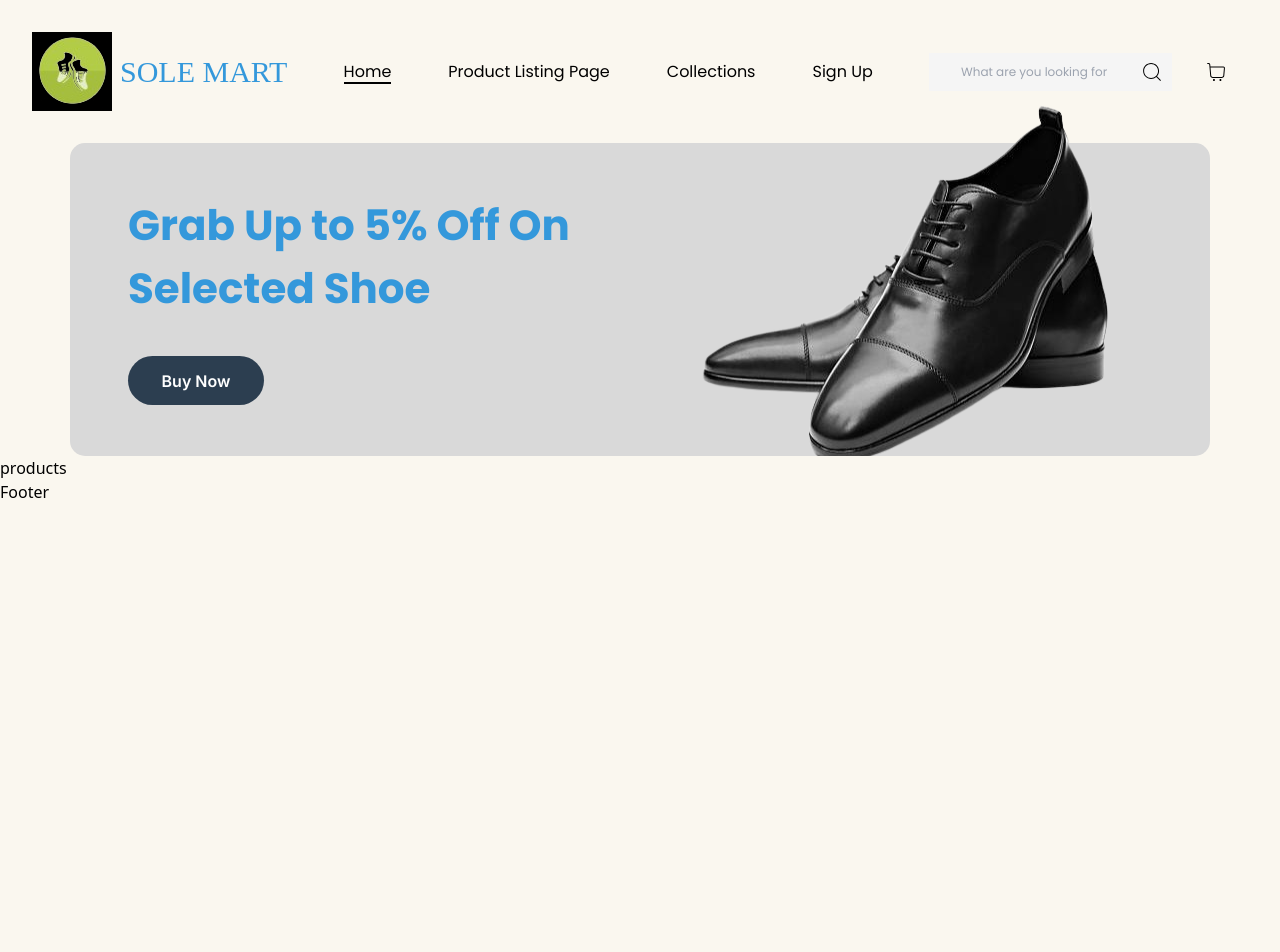
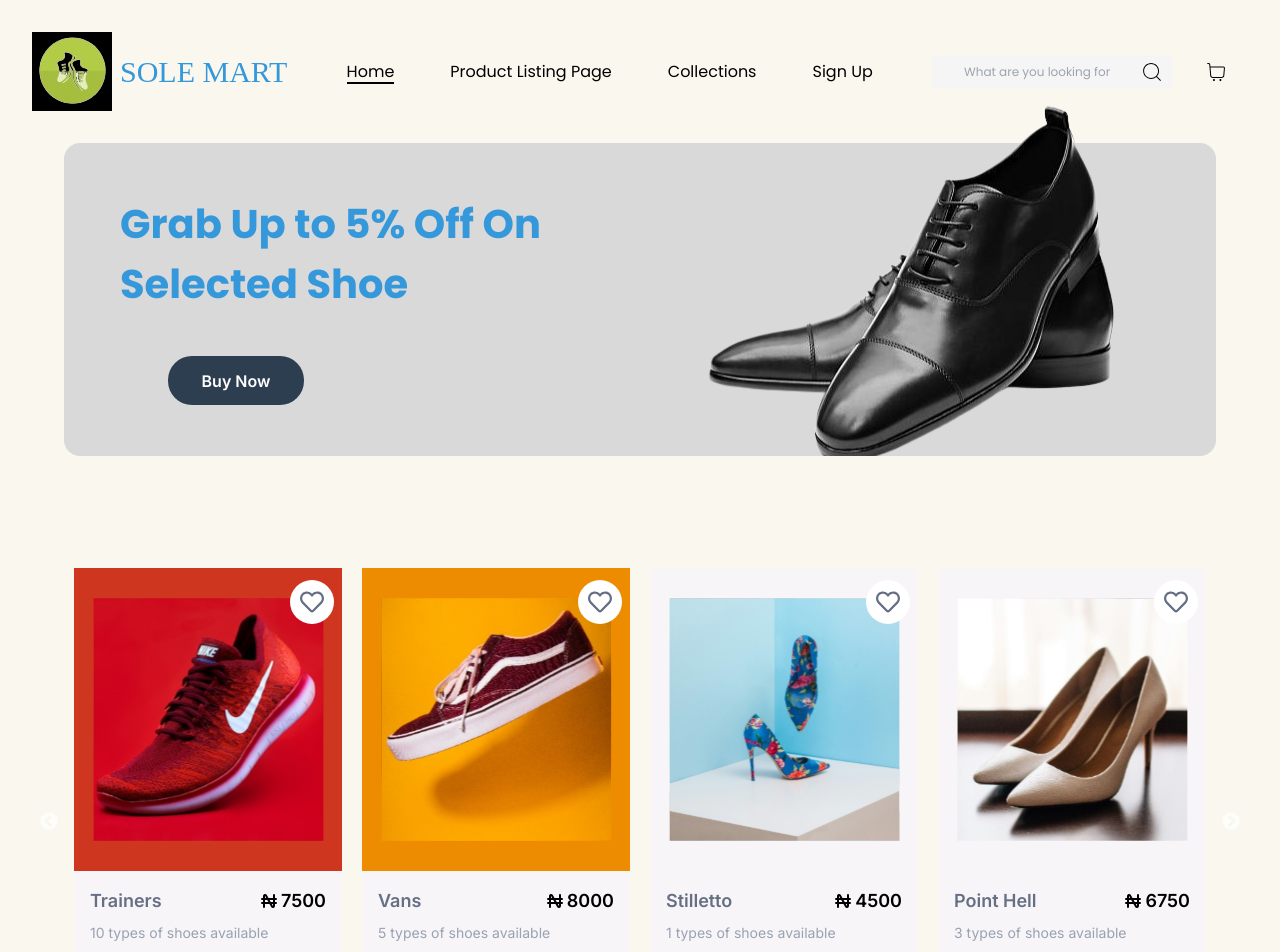
Before and after one commit to chiefEbube/sole-mart, a Next.js app: page / in a window 1280 px wide. Shown: the top 952 px of the page. Before the commit the page ends 800 px from the top, so only its background shows below. Built offline with nearby package versions, Linux system fonts and the light colour scheme; a web font is replaced by a local one.

Commit message:
Addes product list carousel

```diff
--- a/app/globals.css
+++ b/app/globals.css
@@ -35,3 +35,7 @@
   position: absolute;
   bottom: 0;
 }
+
+.slick-slide > div{
+  margin: 0 10px;
+}
--- a/app/page.js
+++ b/app/page.js
@@ -4,10 +4,10 @@ import Image from "next/image";
 export default function Home() {
   return (
     <div>
-      <header className="bg-greyBg flex items-center justify-between mx-[70px] pl-[58px] rounded-[15px]">
+      <header className="bg-greyBg flex items-center justify-between mx-16 pl-14 rounded-2xl">
         <div className="">
-          <h3 className="text-primaryBg poppins text-[42px] w-[457px] h-[162px] font-bold">Grab Up to 5% Off On Selected Shoe</h3>
-          <button className="w-[136px] h-[49px] bg-btn text-plainWhite text-[16px] rounded-[29.5px] inter font-semibold">Buy Now</button>
+          <h3 className="text-primaryBg poppins text-[2.5rem] w-[457px] h-[162px] font-bold">Grab Up to 5% Off On Selected Shoe</h3>
+          <button className="ml-12 w-[136px] h-[49px] bg-btn text-plainWhite text-base rounded-3xl inter font-semibold transition ease-in-out delay-150 hover:-translate-y-1 hover:scale-110 hover:opacity-90 duration-300">Buy Now</button>
         </div>
         <div className="-mt-12 -mr-12">
           <Image src="/assets/images/black-shoe.png" width={612} height={361}/>
--- /dev/null
+++ b/components/GoldStars.js
@@ -0,0 +1,22 @@
+import { FaStar, FaStarHalf } from "react-icons/fa";
+
+const GoldStars = ({ numberOfStars }) => {
+    const stars = [];
+    const fullStars = Math.floor(numberOfStars);
+    const hasHalfStar = numberOfStars % 1 !== 0;
+
+    for (let i = 0; i < fullStars; i++) {
+        stars.push(<FaStar key={`full-${i}`} className="text-goldBg" />);
+    }
+
+    if (hasHalfStar) {
+        stars.push(<FaStarHalf key="half" className="text-goldBg" />);
+    }
+    return (
+        <div className="flex justify-center">
+            {stars}
+        </div>
+    )
+}
+
+export default GoldStars
--- a/components/NavBar.js
+++ b/components/NavBar.js
@@ -9,16 +9,16 @@ const NavBar = () => {
   const pathname = usePathname();
 
   return (
-    <nav className="container flex items-center justify-between my-[32px]">
+    <nav className="container flex items-center justify-between my-8">
       <Link className="flex items-center gap-2" href="/">
         <Image
           src="/assets/images/logo.png"
           width={80}
           height={78.1}
         />
-        <h3 className="poller text-[30px] text-primaryBg uppercase">Sole Mart</h3>
+        <h3 className="poller text-3xl text-primaryBg uppercase">Sole Mart</h3>
       </Link>
-      <div className="flex items-center gap-[57px] poppins text-[16px]">
+      <div className="hidden xl:flex items-center gap-14 poppins text-base">
         <Link className={`relative ${pathname === '/' ? 'active' : ''}`} href="/">Home<span></span></Link>
         <Link className={`relative ${pathname === '/productListing' ? 'active' : ''}`} href="/productListing">Product Listing Page<span></span></Link>
         <Link className={`relative ${pathname === '/collections' ? 'active' : ''}`} href="/collections">Collections<span></span></Link>
@@ -27,7 +27,7 @@ const NavBar = () => {
       <div className="flex items-center gap-8 pr-5">
         <label class="relative block">
           <span class="sr-only">Search</span>
-          <input class="placeholder:text-slate-40 poppins block bg-[#f5f5f5] w-[243px] h-[38px] rounded-xs pl-8 focus:outline-none focus:border-sky-500 focus:ring-sky-500 focus:ring-1 text-[12px]" placeholder="What are you looking for" type="text" name="search" />
+          <input class="placeholder:text-slate-40 poppins block bg-[#f5f5f5] w-60 h-8 rounded-xs pl-8 text-xs" placeholder="What are you looking for" type="text" name="search" />
           <span class="absolute inset-y-0 right-0 flex items-center pr-2">
             <CiSearch className="h-6 w-6" />
           </span>
--- a/components/ProductsList.js
+++ b/components/ProductsList.js
@@ -1,6 +1,65 @@
+"use client"
+
+import 'slick-carousel/slick/slick.css';
+import 'slick-carousel/slick/slick-theme.css';
+import Slider from "react-slick";
+// import { Button } from "flowbite-react";
+import Image from "next/image"
+import { TbCurrencyNaira } from "react-icons/tb";
+import { FaRegHeart, FaStar, FaStarHalf } from "react-icons/fa";
+
+import products from "@/data/data"
+import GoldStars from './GoldStars';
+
+
 const ProductsList = () => {
+  const settings = {
+    dots: true,
+    infinite: true,
+    speed: 500,
+    slidesToShow: 4,
+    slidesToScroll: 1
+  };
+
   return (
-    <div>products</div>
+      <div className='mx-16 mt-20 inter py-6'>
+        <Slider {...settings}>
+          {
+            products.map((product) => (
+              <div className='bg-whiteBg mt-2 mb-6 pb-5'>
+                <div style={{ backgroundColor: product.background }} className='h-[303px]  p-2 relative flex justify-center items-center'>
+                  <div className='bg-plainWhite absolute right-2 top-3 w-11 h-11 flex items-center justify-center rounded-full'>
+                    <FaRegHeart className='text-[#667085] text-2xl' />
+                  </div>
+                  <Image width={231} height={244} src={product.image} />
+                </div>
+
+                <div className='flex flex-col items-center gap-2 p-4'>
+                  <div className='flex items-center w-full justify-between'>
+                    <p className='text-[#667085] text-lg font-semibold'>{product.name}</p>
+                    <p className='text-lg flex items-center font-semibold'>
+                      <TbCurrencyNaira className='text-2xl' />{product.price}
+                    </p>
+                  </div>
+
+                  <p className='w-full text-[#98A2B3] text-sm'>{product.remaining} types of shoes available</p>
+                  <div className='flex items-center w-full justify-start'>
+                    <GoldStars numberOfStars={product.stars} />
+                    <p className='text-sm'>({product.reviews})</p>
+                  </div>
+
+                  <div className='flex items-center w-full justify-between gap-4 mt-3'>
+                    <button className="w-32 h-8 bg-secondaryBg text-plainWhite text-sm rounded-3xl inter font-semibold transition ease-in-out delay-150 hover:-translate-y-1 hover:scale-110 hover:opacity-90 duration-300">Add To Cart</button>
+                    <button className="w-32 h-8 bg-plainWhite text-secondaryBg outline outline-1 outline-secondaryBg text-sm rounded-3xl inter font-semibold transition ease-in-out delay-150 hover:-translate-y-1 hover:scale-110 hover:opacity-90 duration-300">Add Shortlist</button>
+
+                  </div>
+                </div>
+              </div>
+
+            ))
+          }
+        </Slider>
+      </div>
   )
 }
 
--- /dev/null
+++ b/data/data.json
@@ -0,0 +1,73 @@
+[
+    {
+        "id": 1,
+        "name": "Trainers",
+        "price": 7500.00,
+        "stars": 3.5,
+        "reviews": 121,
+        "remaining": 10,
+        "isLike": false,
+        "image": "/assets/images/red-nike.svg",
+        "background": "#CF3620"
+    },
+
+    {
+        "id": 2,
+        "name": "Vans",
+        "price": 8000.00,
+        "stars": 2.5,
+        "reviews": 121,
+        "remaining": 5,
+        "isLike": false,
+        "image": "/assets/images/red-shoe.svg",
+        "background": "#ED8C00"
+    },
+
+    {
+        "id": 3,
+        "name": "Stilletto",
+        "price": 4500.00,
+        "stars": 3.5,
+        "reviews": 121,
+        "remaining": 1,
+        "isLike": false,
+        "image": "/assets/images/stilletos.svg",
+        "background": "#F7F5F7"
+    },
+
+    {
+        "id": 4,
+        "name": "Point Hell",
+        "price": 6750.00,
+        "stars": 4.5,
+        "reviews": 121,
+        "remaining": 3,
+        "isLike": false,
+        "image": "/assets/images/point-hill.svg",
+        "background": "#F7F5F7"
+    },
+
+    {
+        "id": 1,
+        "name": "Trainers",
+        "price": 7500,
+        "stars": 3.5,
+        "reviews": 121,
+        "remaining": 10,
+        "isLike": false,
+        "image": "/assets/images/red-nike.svg",
+        "background": "#CF3620"
+    },
+
+    {
+        "id": 3,
+        "name": "Stilletto",
+        "price": 4500.00,
+        "stars": 3.5,
+        "reviews": 121,
+        "remaining": 1,
+        "isLike": false,
+        "image": "/assets/images/stilletos.svg",
+        "background": "#F7F5F7"
+    }
+]
--- a/package.json
+++ b/package.json
@@ -9,11 +9,14 @@
     "lint": "next lint"
   },
   "dependencies": {
+    "flowbite-react": "^0.10.1",
     "framer-motion": "^11.2.13",
     "next": "14.2.4",
     "react": "^18",
     "react-dom": "^18",
     "react-icons": "^5.2.1",
+    "react-slick": "^0.30.2",
+    "slick-carousel": "^1.8.1",
     "swiper": "^11.1.4"
   },
   "devDependencies": {
--- a/tailwind.config.js
+++ b/tailwind.config.js
@@ -1,9 +1,12 @@
+// const flowbite = require("flowbite-react/tailwind");
+
 /** @type {import('tailwindcss').Config} */
 module.exports = {
   content: [
     "./pages/**/*.{js,ts,jsx,tsx,mdx}",
     "./components/**/*.{js,ts,jsx,tsx,mdx}",
     "./app/**/*.{js,ts,jsx,tsx,mdx}",
+    // flowbite.content(),
   ],
   theme: {
     colors: {
@@ -24,5 +27,7 @@ module.exports = {
     extend: {
     },
   },
-  plugins: [],
+  plugins: [
+    // flowbite.plugin(),
+  ],
 };
```
Also changed, not shown: 1 other file (tests, documents, lock files or other folders).
